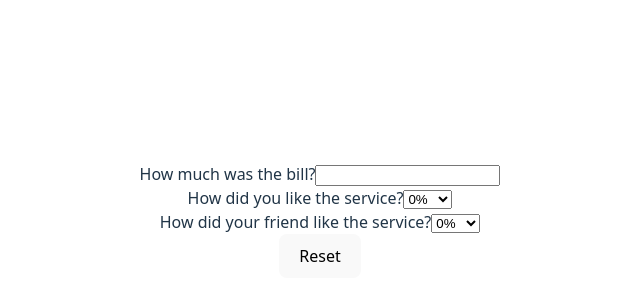
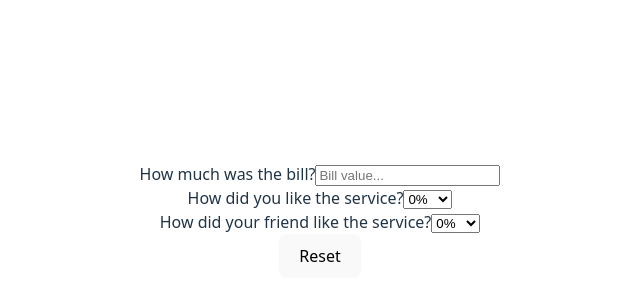
Before and after one commit to christianyarwood62/react, a React (Vite) app in the folder tip-calculator/: page / in a window 1280 px wide. Shown: the part 180-480 px from the top of the page, without its empty margins (320-960 px from the left). Built offline with nearby package versions, Linux system fonts and the light colour scheme.

Commit message:
Reset button resets percentage inputs now

```diff
--- a/tip-calculator/src/BillInput.jsx
+++ b/tip-calculator/src/BillInput.jsx
@@ -5,7 +5,7 @@ export default function BillInput({text, billValue, onChange}) {
             <span>
                 {text}
             </span>
-            <input type="number" value={billValue} onChange={onChange}>
+            <input type="number" value={billValue} onChange={onChange} placeholder="Bill value...">
 
             </input>
         </div>
--- a/tip-calculator/src/SelectPercentage.jsx
+++ b/tip-calculator/src/SelectPercentage.jsx
@@ -1,11 +1,11 @@
-export default function SelectPercentage({children, onChange, onReset}) {
+export default function SelectPercentage({children, onChange, percentageValue, onReset}) {
 
     return (
         <div>
             <span>
                 {children}
             </span>
-            <select onChange={onChange} onReset={onReset}>
+            <select value={percentageValue} onChange={onChange} onReset={onReset}>
                 <option value='0'>0%</option>
                 <option value='5'>5%</option>
                 <option value='10'>10%</option>
```
